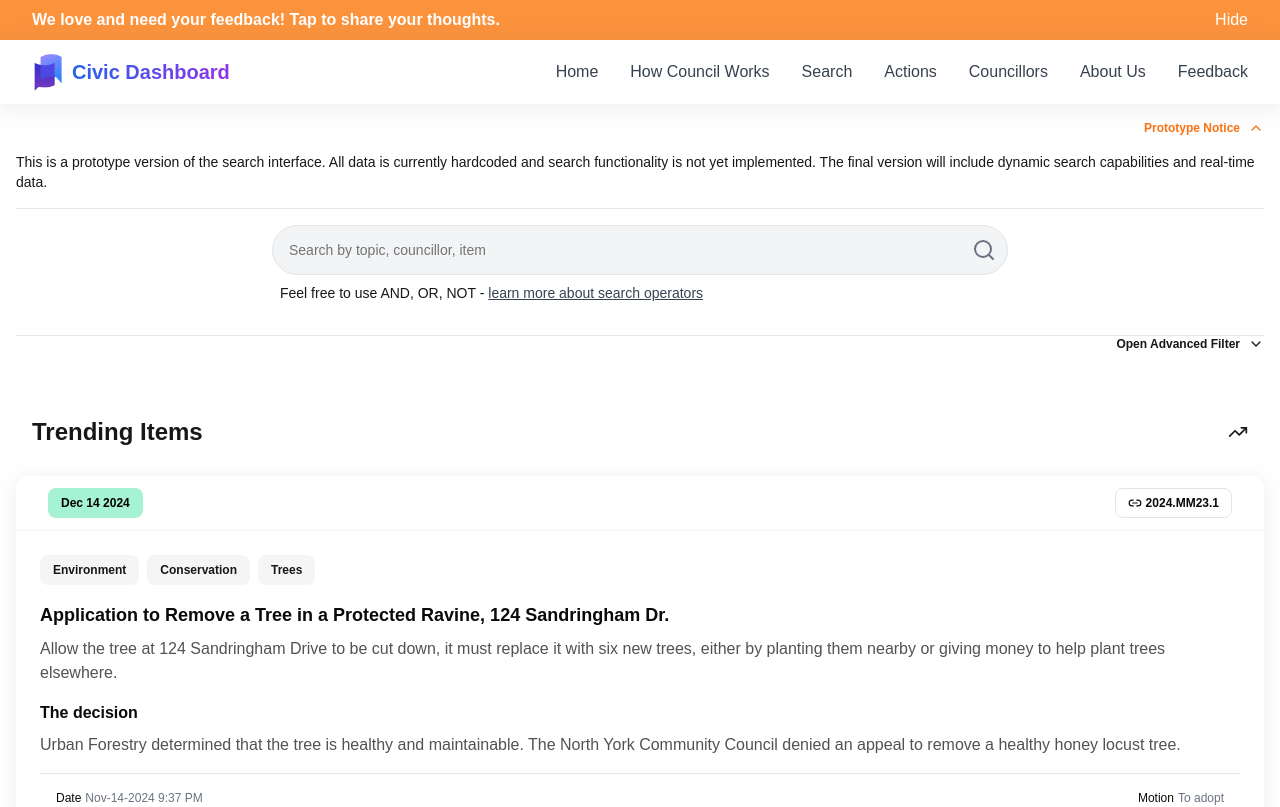
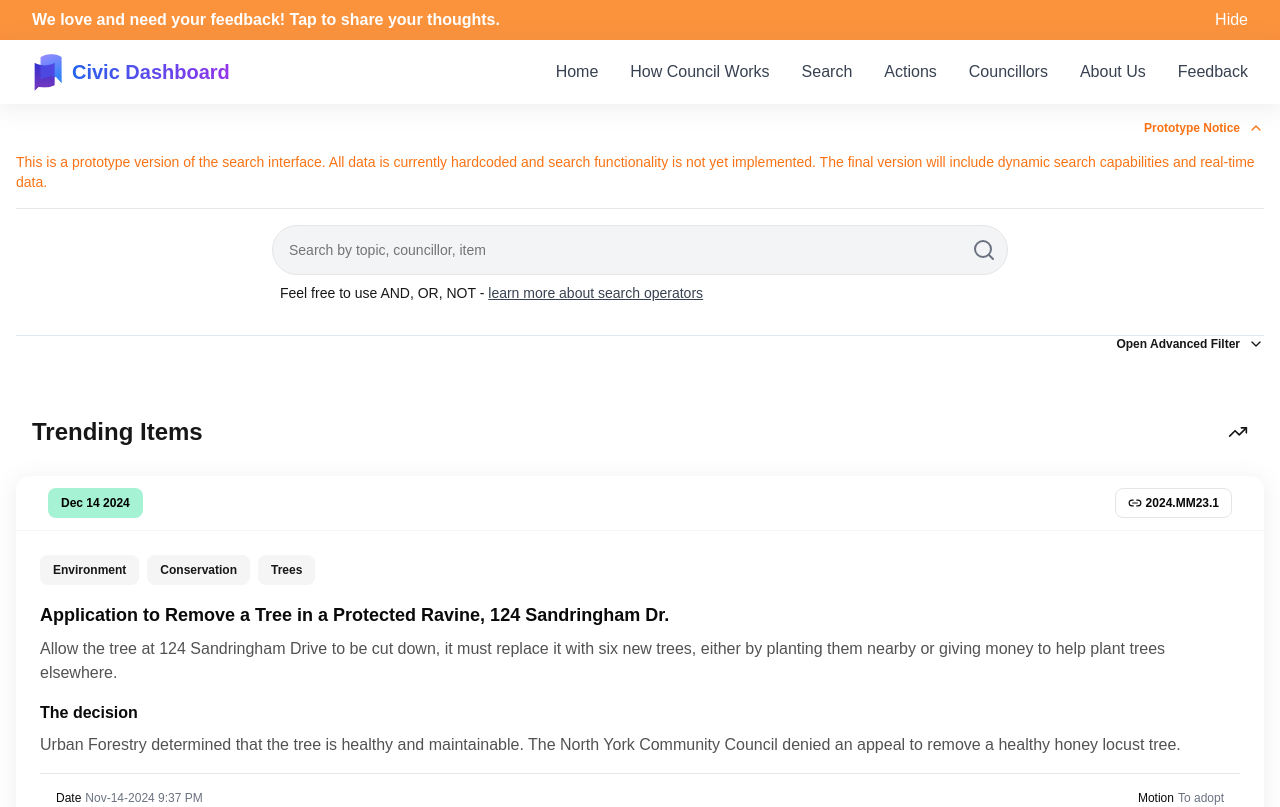
Before and after one commit to civic-dashboard/civic-dashboard-web, a Next.js app: page /search in a window 1280 px wide. Shown: the top 807 px of the page. Built offline with nearby package versions, Linux system fonts and the light colour scheme.

Commit message:
prototype accordion change to orange

```diff
--- a/src/components/SearchInterface.tsx
+++ b/src/components/SearchInterface.tsx
@@ -186,7 +186,7 @@
               Prototype Notice
             </AccordionTrigger>
             <AccordionContent>
-              <div className="text-sm text-muted-foreground">
+              <div className="text-sm text-muted-foreground text-orange-500">
                 This is a prototype version of the search interface. All data is
                 currently hardcoded and search functionality is not yet
                 implemented. The final version will include dynamic search
```
